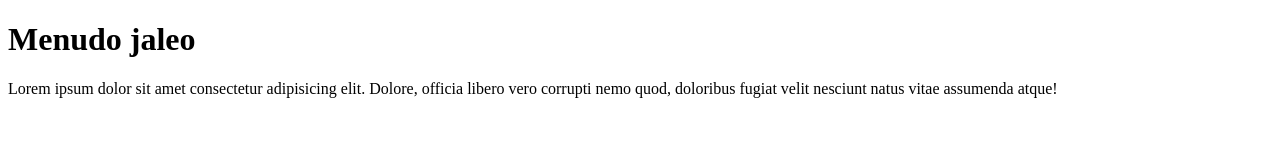
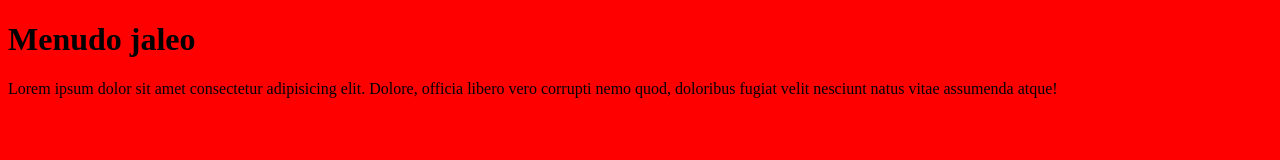
Before and after one commit to pablo-bueno-webdesign/dia23, a plain HTML site: page index.html in a window 1280 px wide. Drawn offline with Linux system fonts and the light colour scheme.

Commit message:
añadimos el css

```diff
--- /dev/null
+++ b/css/index.css
@@ -0,0 +1,3 @@
+body {
+    background-color: red;
+}
--- a/index.html
+++ b/index.html
@@ -4,6 +4,7 @@
     <meta charset="UTF-8">
     <meta name="viewport" content="width=device-width, initial-scale=1.0">
     <title>Aprendiendo Git y GitHub</title>
+    <link rel="stylesheet" href="css/index.css">
 </head>
 <body>
 
```
